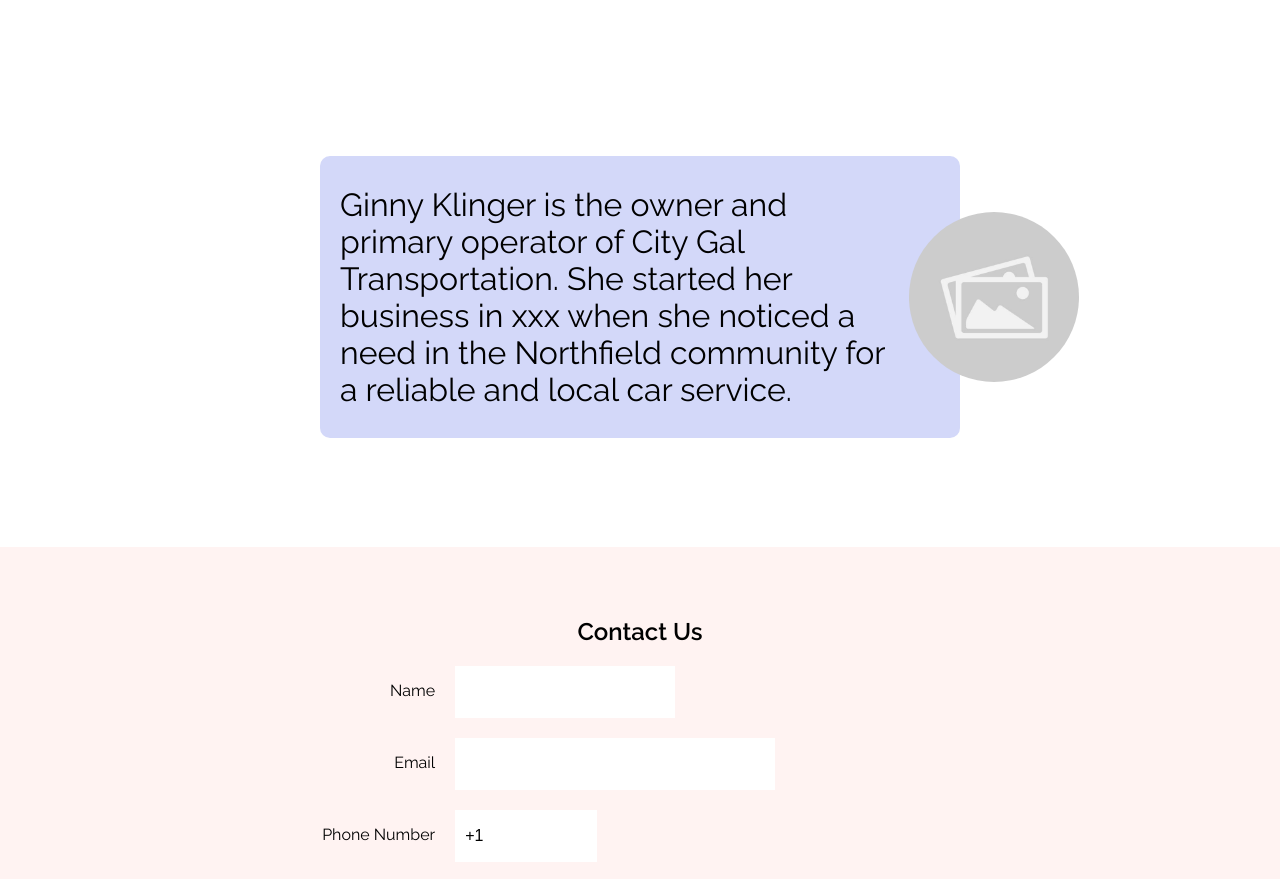
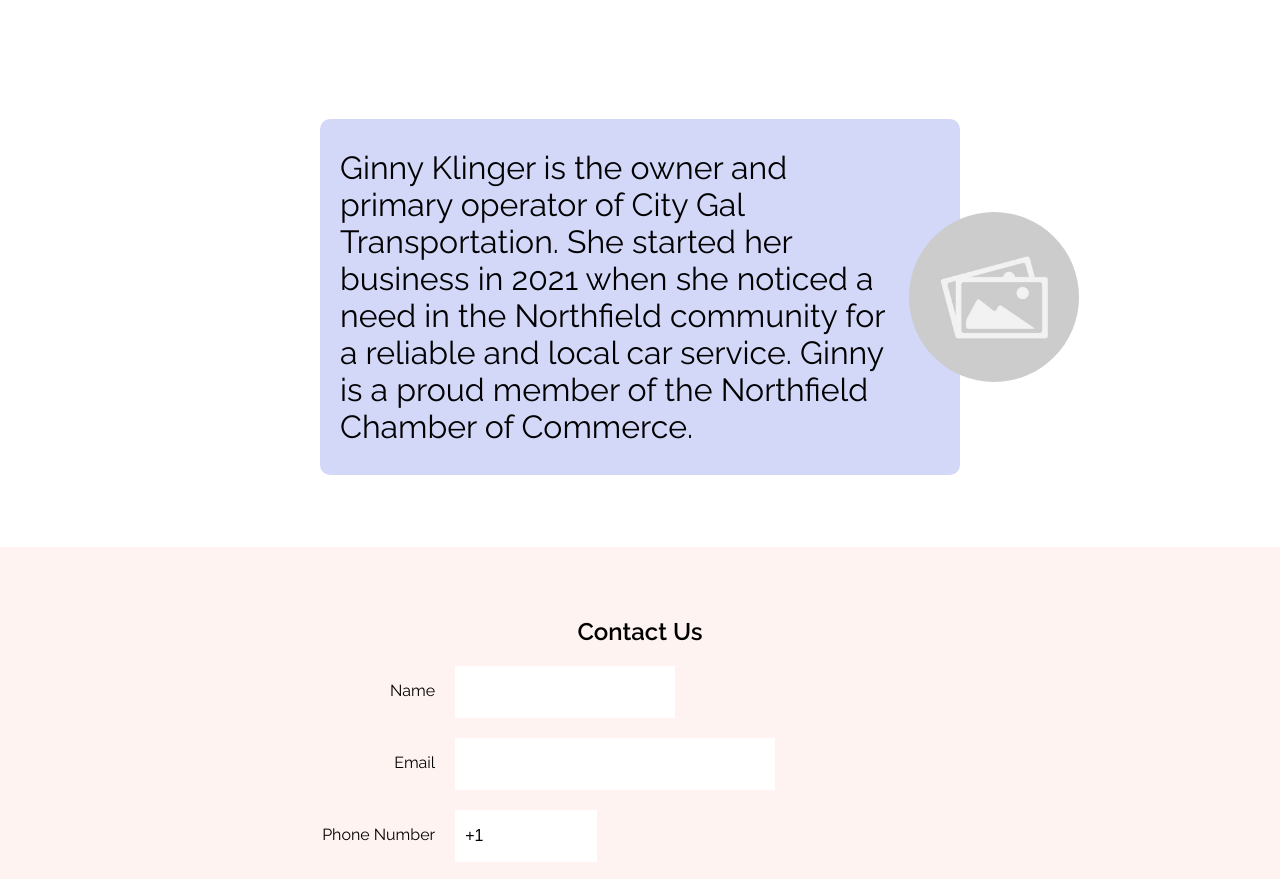
Before and after one commit to jjc914/city-gal-transportation, a plain HTML site: page index.html in a window 1280 px wide. Shown: the part 1478-2357 px from the top of the page. Drawn offline with Linux system fonts and the light colour scheme.

Commit message:
Update index.html

```diff
--- a/index.html
+++ b/index.html
@@ -110,7 +110,9 @@
           <img src="res/img/placeholder.jpeg" style="height: 200px" />
         </div>
         <div class="info">
-          Ginny Klinger is the owner and primary operator of City Gal Transportation. She started her business in xxx when she noticed a need in the Northfield community for a reliable and local car service.
+          Ginny Klinger is the owner and primary operator of City Gal Transportation.
+          She started her business in 2021 when she noticed a need in the Northfield community for a reliable and local car service.
+          Ginny is a proud member of the Northfield Chamber of Commerce.
         </div>
       </div>
     </section>
```
